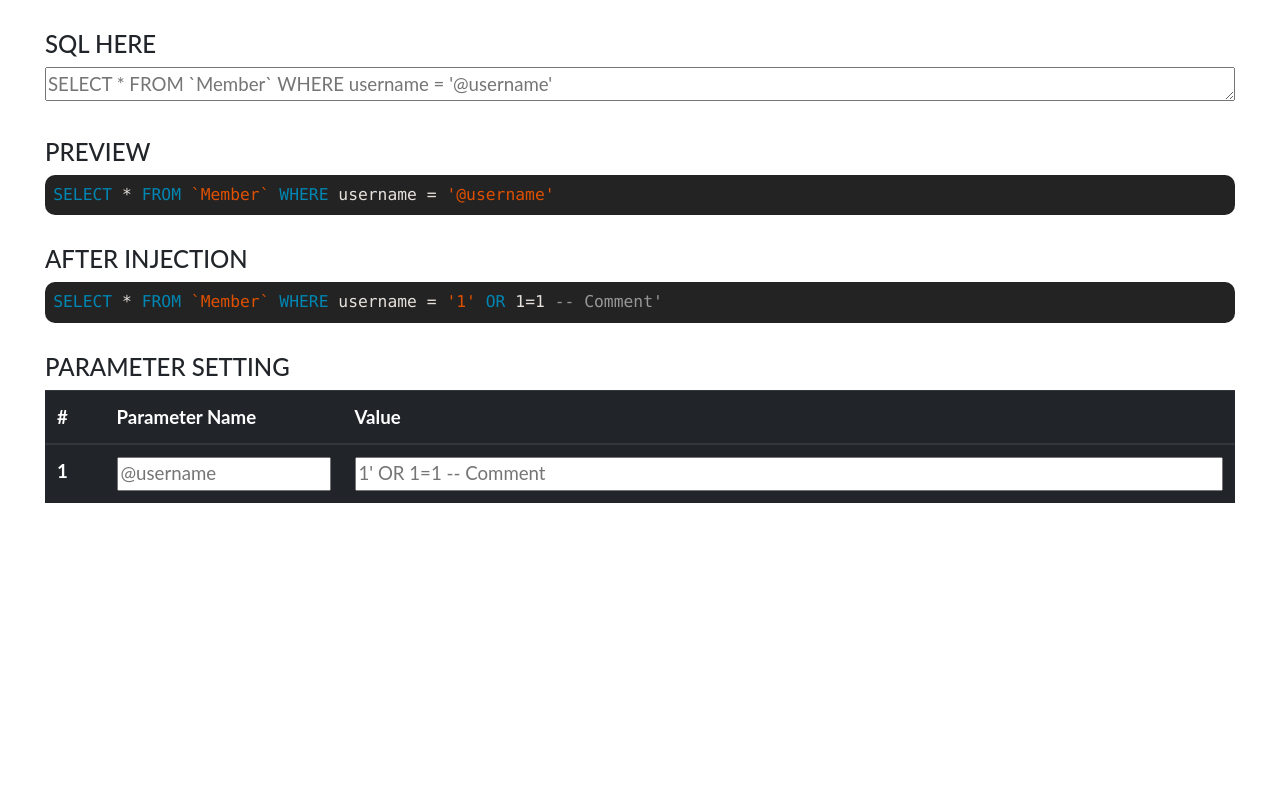
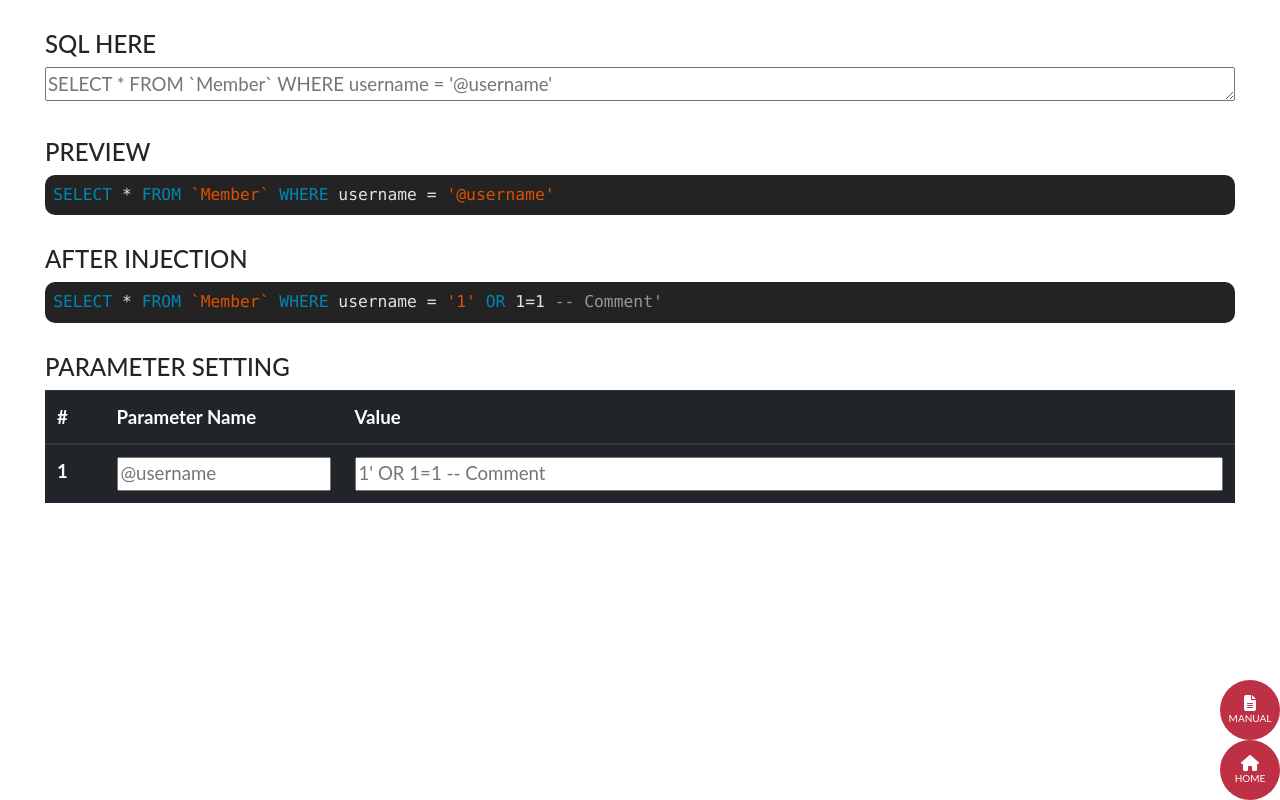
Before and after one commit to weirenxue/sql-injection-in-time, a plain HTML site: page index.html in a window 1280 px wide. Drawn offline with Linux system fonts and the light colour scheme.

Commit message:
add home icon

```diff
--- a/index.html
+++ b/index.html
@@ -16,6 +16,7 @@
 
         <link rel="stylesheet" href="./mycss.css">
         <script src="./myjs.js"></script>
+        <script src="https://kit.fontawesome.com/0fc7c91523.js" crossorigin="anonymous"></script>
         <!-- Global site tag (gtag.js) - Google Analytics -->
         <script async src="https://www.googletagmanager.com/gtag/js?id=G-0W9Q94E89P"></script>
         <script>
@@ -27,6 +28,14 @@
         </script>
     </head>
     <body>
+        <a id="go-home" href="https://weirenxue.github.io/" target="_blank">
+            <i class="fas fa-home"></i>
+            <span>HOME</span>
+        </a>
+        <a id="manual" href="https://wrxuecslearn.blogspot.com/2020/11/blog-post.html" target="_blank">
+            <i class="fas fa-file-alt"></i>
+            <span>MANUAL</span>
+        </a>
         <div class="container-fluid">
             <div class="sql-block">
                 <h4>SQL HERE</h4>
--- a/mycss.css
+++ b/mycss.css
@@ -26,3 +26,36 @@ pre code {
 .hljs-keyword {
     color:#0086b3;
 }
+#go-home {
+    position: fixed;
+    right: 0px;
+    bottom: 0px;
+    border-radius: 50%;
+    background-color: #BE3144;
+    display: flex;
+    flex-direction: column;
+    align-items: center;
+    justify-content: center;
+    width: 60px;
+    height: 60px;
+    padding: 10px;
+    color: white;
+}
+#manual {
+    position: fixed;
+    right: 0px;
+    bottom: 60px;
+    border-radius: 50%;
+    background-color: #BE3144;
+    display: flex;
+    flex-direction: column;
+    align-items: center;
+    justify-content: center;
+    width: 60px;
+    height: 60px;
+    padding: 10px;
+    color: white;
+}
+a span {
+    font-size: 10px;
+}
```
